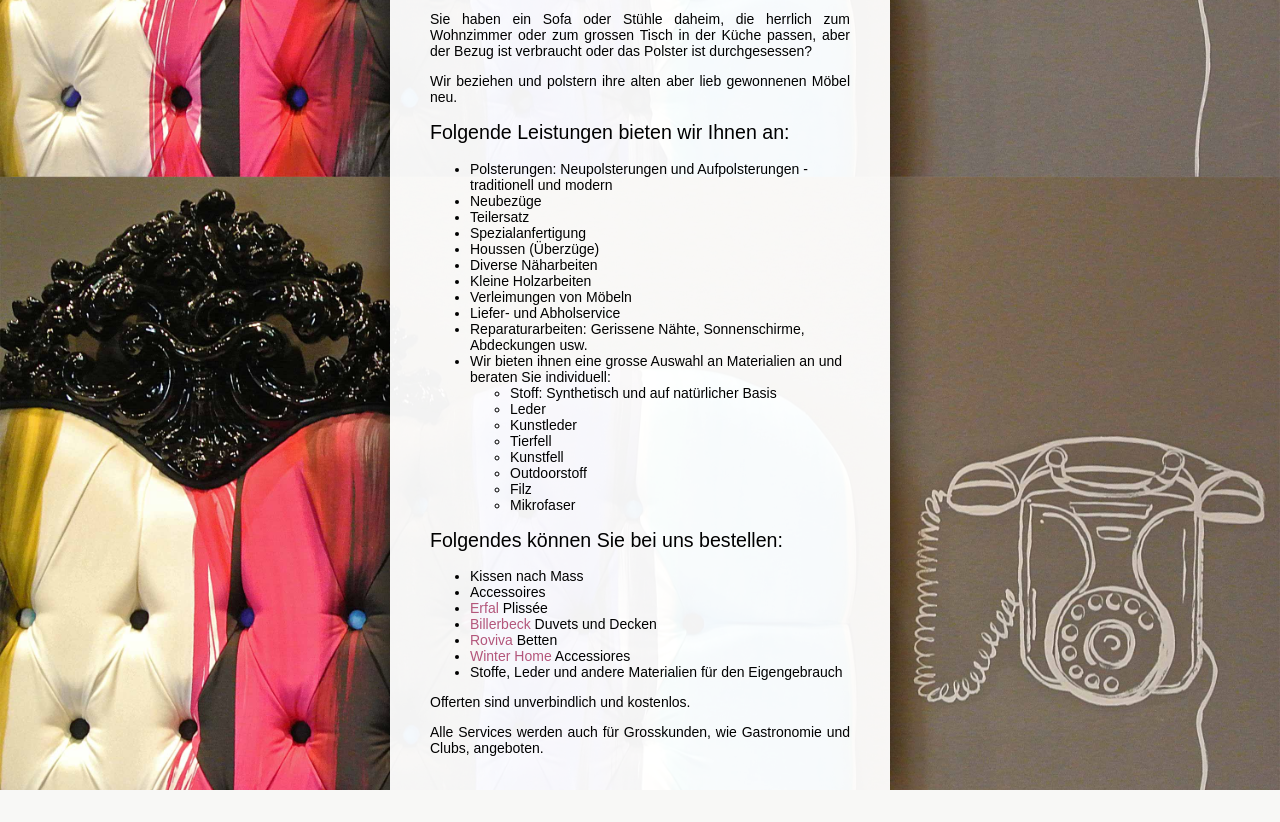
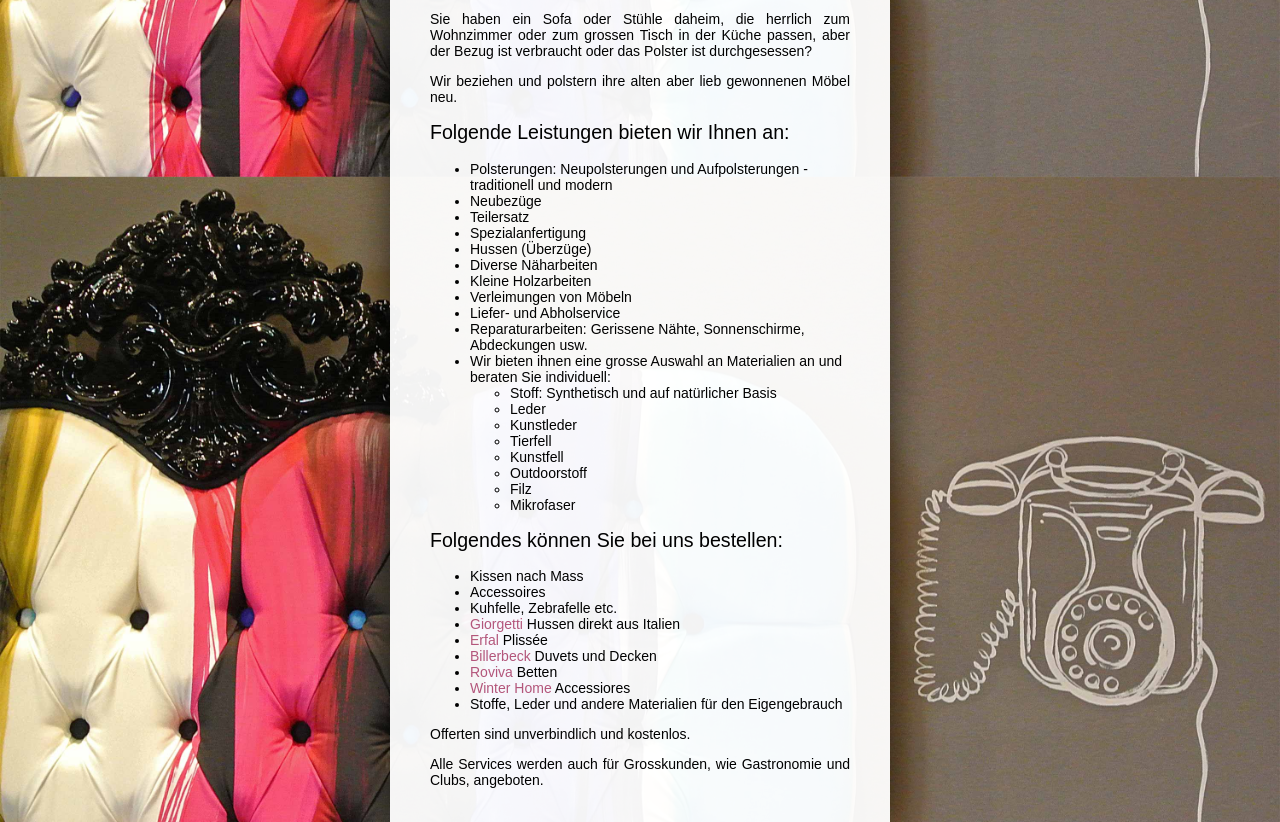
Before and after one commit to villiger/polsterwerk, a PHP site: page / in a window 1280 px wide. Shown: the part 680-1502 px from the top of the page. Before the commit the page ends 1470 px from the top, so only its background shows below. Run offline with PHP 8.4, Linux system fonts and the light colour scheme.

Commit message:
leistungen aktualisiert

```diff
--- a/pages/leistungen.php
+++ b/pages/leistungen.php
@@ -25,7 +25,7 @@
         <li>Neubezüge</li>
         <li>Teilersatz</li>
         <li>Spezialanfertigung</li>
-        <li>Houssen (Überzüge)</li>
+        <li>Hussen (Überzüge)</li>
         <li>Diverse Näharbeiten</li>
         <li>Kleine Holzarbeiten</li>
         <li>Verleimungen von Möbeln</li>
@@ -50,6 +50,8 @@
     <ul>
         <li>Kissen nach Mass</li>
         <li>Accessoires</li>
+        <li>Kuhfelle, Zebrafelle etc.</li>
+        <li><a href="http://www.giorgetti.eu" target="_blank" rel="nofollow">Giorgetti</a> Hussen direkt aus Italien</li>
         <li><a href="http://www.erfal.de/" target="_blank" rel="nofollow">Erfal</a> Plissée</li>
         <li><a href="http://www.billerbeck.ch/" target="_blank" rel="nofollow">Billerbeck</a> Duvets und Decken</li>
         <li><a href="http://www.roviva.ch/" target="_blank" rel="nofollow">Roviva</a> Betten</li>
```
